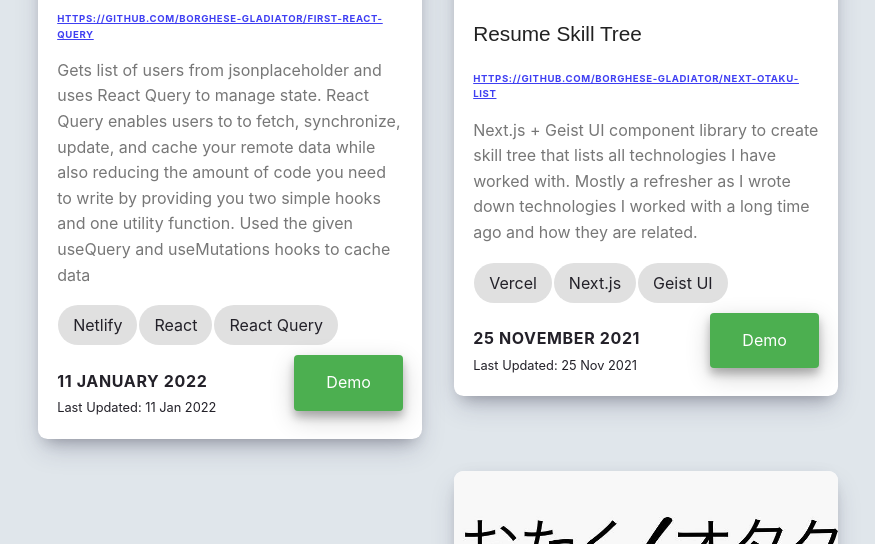
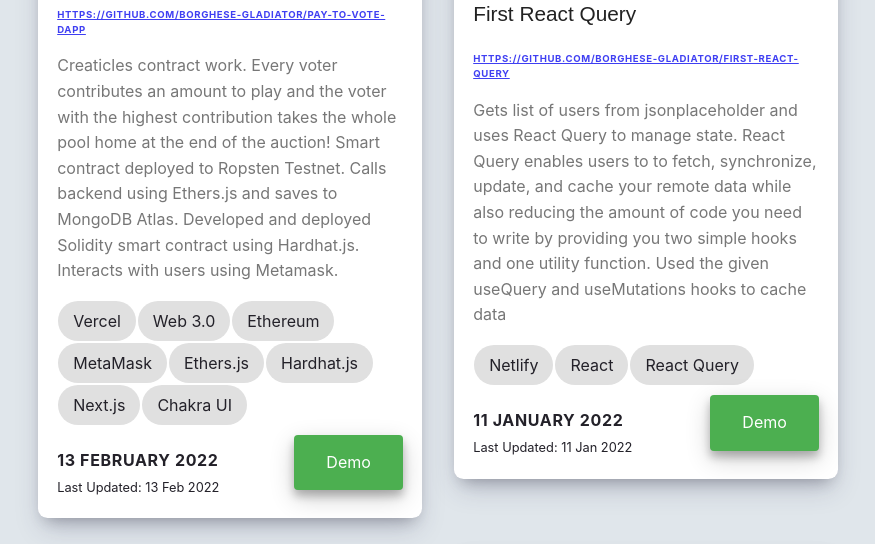
Before and after one commit to Borghese-Gladiator/my-app-list, a Gatsby site: page / in a window 1280 px wide. Shown: the part 626-1170 px from the top of the page, without its empty margins (202-1077 px from the left). Built offline with nearby package versions, Linux system fonts and the light colour scheme; Gatsby itself is replaced by a stand-in of ours.

Commit message:
Add Creaticles project to app list

```diff
--- a/src/pages/index.js
+++ b/src/pages/index.js
@@ -66,6 +66,7 @@
 import ResumeComputerIconImage from '../images/computer-icons-resume-blue-text.png';
 import MicroFrontendImage from '../images/Micro_Frontends.png';
 import ReactQueryIconImage from '../images/react-query.png';
+import CreaticlesLogoImage from '../images/creaticles-logo-w-name.png';
 
 // styles
 const pageStyles = {
@@ -691,9 +692,20 @@
     title: 'First React Query',
     description: "Gets list of users from jsonplaceholder and uses React Query to manage state. React Query enables users to to fetch, synchronize, update, and cache your remote data while also reducing the amount of code you need to write by providing you two simple hooks and one utility function. Used the given useQuery and useMutations hooks to cache data",
     keywords: ["Netlify", "React", "React Query"],
-    date: '11 January 2021',
+    date: '11 January 2022',
     dateCreated: new Date(2022, 0, 11),
     dateLastUpdated: new Date(2022, 0, 11)
+  },
+  {
+    link: 'https://pay-to-vote-dapp.vercel.app/',
+    github_link: 'https://github.com/Borghese-Gladiator/pay-to-vote-dapp',
+    thumbnail: CreaticlesLogoImage,
+    title: 'Creaticles - Money Auction DApp',
+    description: "Creaticles contract work. Every voter contributes an amount to play and the voter with the highest contribution takes the whole pool home at the end of the auction! Smart contract deployed to Ropsten Testnet. Calls backend using Ethers.js and saves to MongoDB Atlas. Developed and deployed Solidity smart contract using Hardhat.js. Interacts with users using Metamask.",
+    keywords: ["Vercel", "Web 3.0", "Ethereum", "MetaMask", "Ethers.js", "Hardhat.js", "Next.js", "Chakra UI" ],
+    date: '13 February 2022',
+    dateCreated: new Date(2022, 1, 13),
+    dateLastUpdated: new Date(2022, 1, 13)
   },
   /*
   {
```
Also changed, not shown: src/images/creaticles-logo-w-name.png (added).
